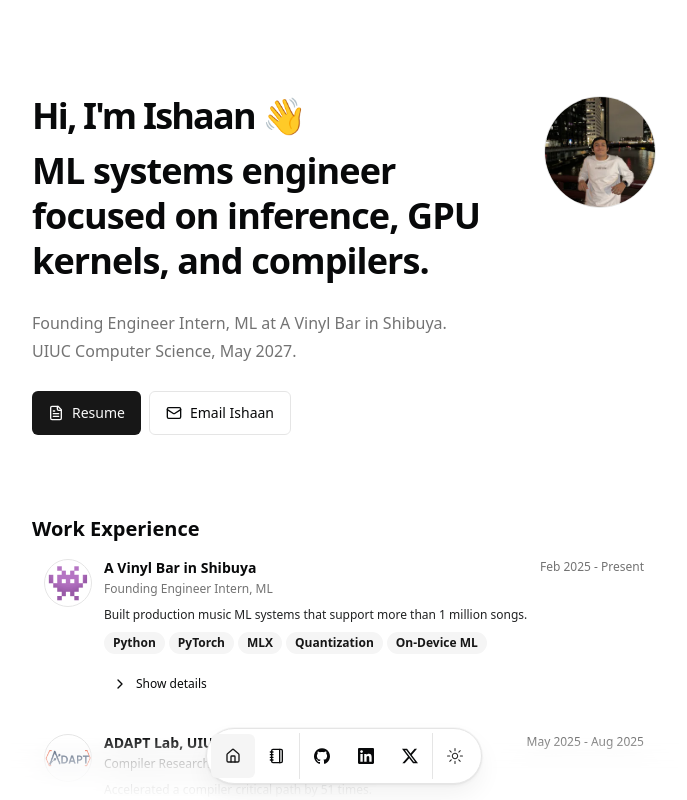
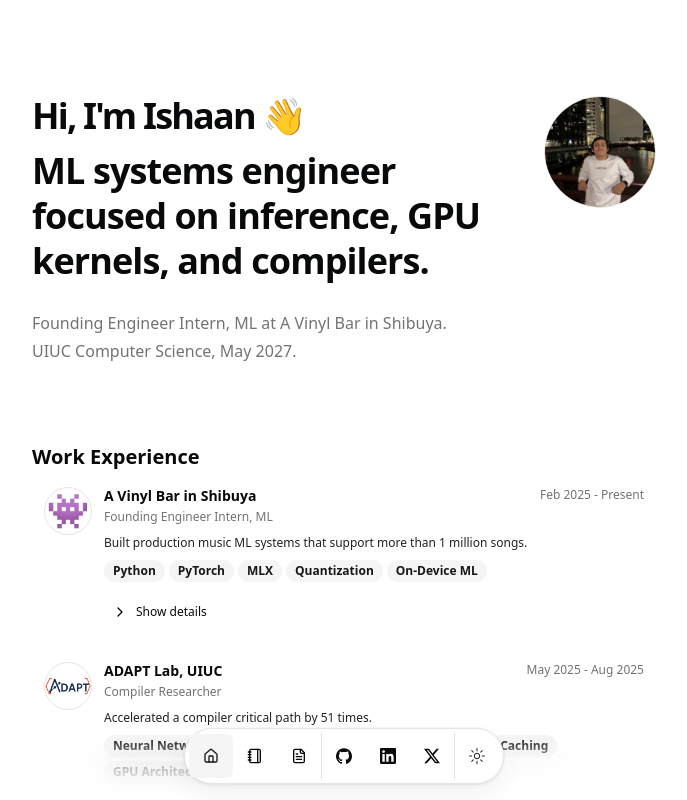
Before and after one commit to GoyalIshaan/personal-website, a Next.js app: page / in a window 1280 px wide. Shown: the top 800 px of the page, without its empty margins (296-983 px from the left). Built offline with nearby package versions, Linux system fonts and the light colour scheme.

Commit message:
Move resume action to dock

```diff
--- a/app/page.tsx
+++ b/app/page.tsx
@@ -6,7 +6,7 @@
 import { Badge } from "@/components/ui/badge";
 import { Button } from "@/components/ui/button";
 import { DATA } from "@/data/resume";
-import { ArrowRightIcon, FileTextIcon, MailIcon } from "lucide-react";
+import { ArrowRightIcon, MailIcon } from "lucide-react";
 import Image from "next/image";
 import Link from "next/link";
 
@@ -59,27 +59,6 @@
               <p>UIUC Computer Science, May 2027.</p>
             </div>
           </BlurFade>
-
-          <BlurFade delay={BLUR_FADE_DELAY * 4}>
-            <div className="flex flex-wrap gap-2">
-              <Button asChild className="min-h-11">
-                <Link
-                  href={DATA.resume.aiInfrastructure}
-                  target="_blank"
-                  rel="noreferrer"
-                >
-                  <FileTextIcon aria-hidden="true" />
-                  Resume
-                </Link>
-              </Button>
-              <Button asChild variant="outline" className="min-h-11">
-                <Link href={`mailto:${DATA.contact.email}`}>
-                  <MailIcon aria-hidden="true" />
-                  Email Ishaan
-                </Link>
-              </Button>
-            </div>
-          </BlurFade>
         </div>
       </section>
 
@@ -100,7 +79,6 @@
                 altText={work.company}
                 title={work.company}
                 subtitle={work.title}
-                href={"href" in work ? work.href : undefined}
                 badges={work.badges}
                 period={`${work.start} - ${work.end ?? "Present"}`}
                 summary={work.summary}
@@ -176,7 +154,6 @@
               delay={BLUR_FADE_DELAY * 2.2 + Math.min(id, 3) * 0.02}
             >
               <ResumeCard
-                href={education.href}
                 logoUrl={education.logoUrl}
                 altText={education.school}
                 title={education.school}
--- a/components/navbar.tsx
+++ b/components/navbar.tsx
@@ -42,6 +42,8 @@
                     href={item.href}
                     aria-label={item.label}
                     aria-current={isCurrent ? "page" : undefined}
+                    target={item.newTab ? "_blank" : undefined}
+                    rel={item.newTab ? "noreferrer" : undefined}
                     className={cn(
                       buttonVariants({ variant: "ghost", size: "icon" }),
                       "min-h-11 min-w-11 focus-visible:ring-offset-0",
--- a/data/navigation.tsx
+++ b/data/navigation.tsx
@@ -1,9 +1,23 @@
 import { Icons } from "@/components/icons";
-import { HomeIcon, NotebookIcon } from "lucide-react";
+import { FileTextIcon, HomeIcon, NotebookIcon } from "lucide-react";
+
+export const RESUME_HREF =
+  "/resumes/ishaan-goyal-ai-infrastructure.pdf";
 
 export const NAV_ITEMS = [
-  { href: "/", icon: HomeIcon, label: "Home" },
-  { href: "/projects", icon: NotebookIcon, label: "Projects" },
+  { href: "/", icon: HomeIcon, label: "Home", newTab: false },
+  {
+    href: "/projects",
+    icon: NotebookIcon,
+    label: "Projects",
+    newTab: false,
+  },
+  {
+    href: RESUME_HREF,
+    icon: FileTextIcon,
+    label: "Resume",
+    newTab: true,
+  },
 ] as const;
 
 export const SOCIAL_LINKS = {
--- a/data/resume.tsx
+++ b/data/resume.tsx
@@ -1,5 +1,5 @@
 import { Icons } from "@/components/icons";
-import { NAV_ITEMS, SOCIAL_LINKS } from "@/data/navigation";
+import { NAV_ITEMS, RESUME_HREF, SOCIAL_LINKS } from "@/data/navigation";
 
 export const DATA = {
   name: "Ishaan Goyal",
@@ -14,7 +14,7 @@
   avatarUrl: "/pfp.webp",
 
   resume: {
-    aiInfrastructure: "/resumes/ishaan-goyal-ai-infrastructure.pdf",
+    aiInfrastructure: RESUME_HREF,
   },
 
   skillGroups: [
@@ -129,7 +129,6 @@
     },
     {
       company: "ADAPT Lab, UIUC",
-      href: "https://arxiv.org/pdf/2507.20055",
       badges: [
         "Neural Network Verification",
         "Compiler Optimization",
@@ -151,7 +150,6 @@
   education: [
     {
       school: "University of Illinois Urbana-Champaign",
-      href: "https://illinois.edu",
       degree: "Bachelor of Science in Computer Science",
       logoUrl: "/uiucLogo.png",
       start: "2022",
```
Also changed, not shown: scripts/quality-check.mjs (+25 -3 lines).
